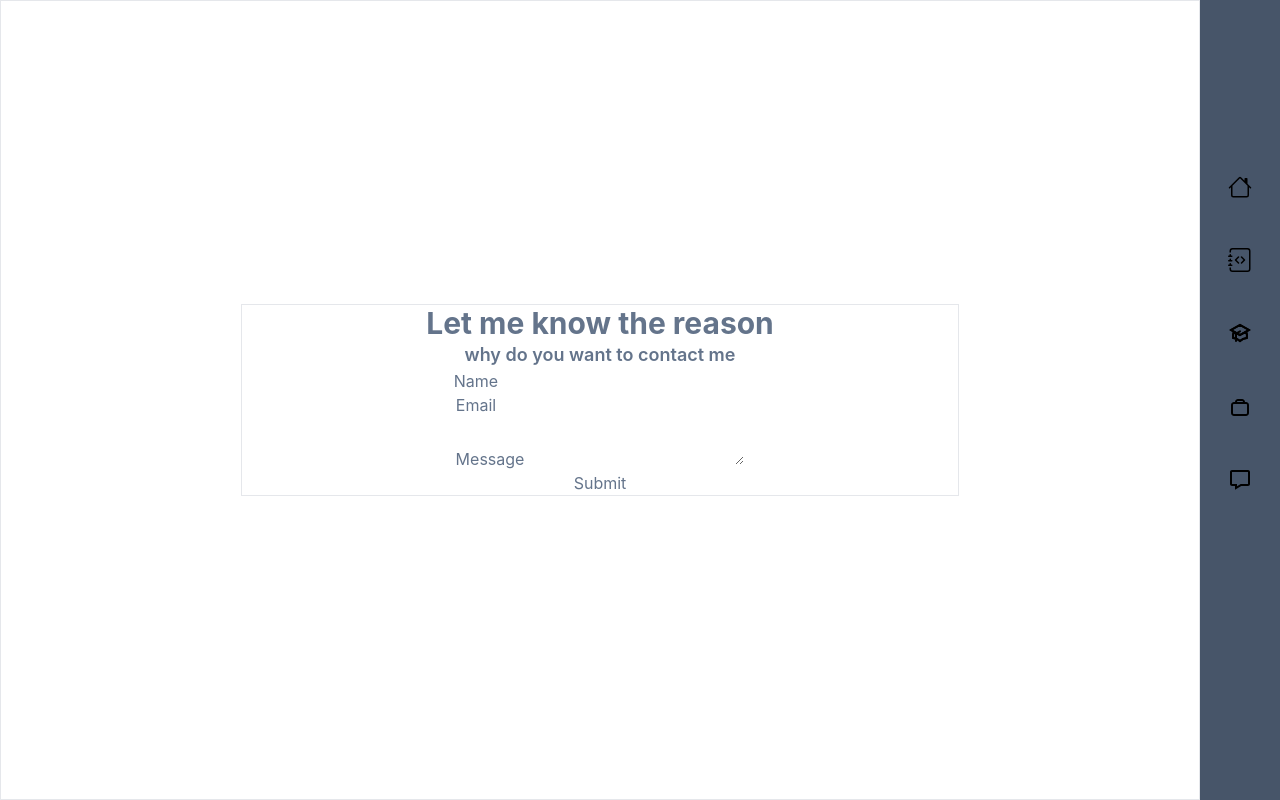
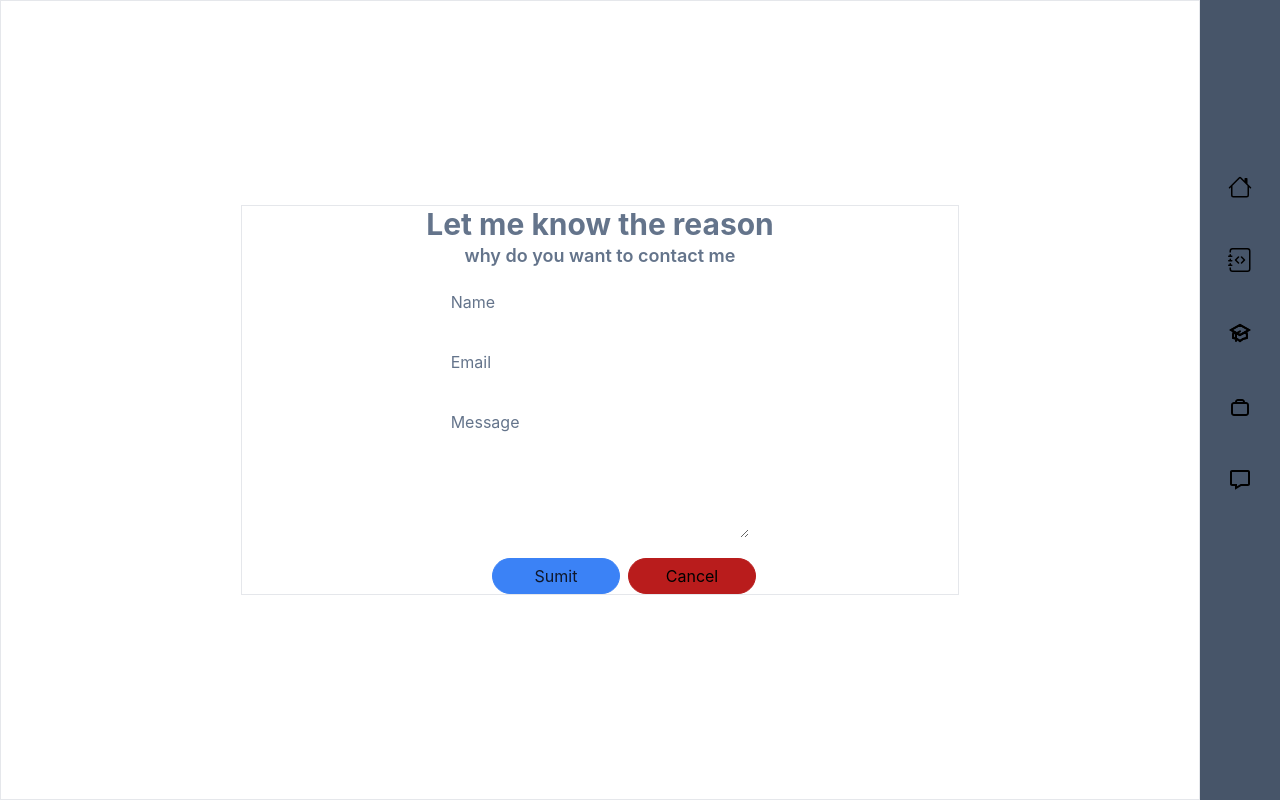
Before and after one commit to MdSahil-oss/Personal-web, a React (Create React App) app: page /contact in a window 1280 px wide. Built offline with nearby package versions, Linux system fonts and the light colour scheme.

Commit message:
Enhanced

```diff
--- a/src/components/contact/Contact.jsx
+++ b/src/components/contact/Contact.jsx
@@ -4,24 +4,28 @@ class Contact extends React.Component {
     render() {
         return (
             <div className="custom-scrolling-container border basis-full h-screen overflow-x-auto flex justify-center items-center">
-                <div className="border w-3/5 h-auto text-center text-slate-500">
-                    <h3 className=" text-3xl font-bold">Let me know the reason</h3>
-                    <h4 className=" text-lg font-semibold">why do you want to contact me</h4>
-                    <form action="" method="post">
-                        <div>
+                <div className="border w-3/5 h-auto text-slate-500 space-y-5">
+                    <div className="text-center flex flex-col justify-center items-center">
+                        <h3 className=" text-3xl font-bold">Let me know the reason</h3>
+                        <h4 className=" text-lg font-semibold">why do you want to contact me</h4>
+                    </div>
+                    <form className="space-y-5 flex flex-col justify-center items-center">
+                        <div className=" space-x-3 w-5/12 flex justify-between">
                             <label htmlFor="name">Name</label>
-                            <input id="name" type="text" />
+                            <input id="name" className="w-72 h-10 rounded-3xl text-center" type="text" />
                         </div>
-                        <div>
+                        <div className=" space-x-3 w-5/12 flex justify-between">
                             <label htmlFor="email">Email</label>
-                            <input id="email" type="email" />
+                            <input id="email" className="w-72 h-10 rounded-3xl text-center" type="email" />
                         </div>
-                        <div>
+                        <div className=" space-x-3 w-5/12 flex">
                             <label htmlFor="message">Message</label>
-                            <textarea id="message" type="text" />
+                            <textarea id="message" className="w-72 rounded-xl h-32 " type="text" />
                         </div>
-                        <div>
-                            <input type="button" value="Submit" />
+                        <div className="w-fit space-x-2 pl-12 flex">
+                            {/* <input type="button" className=" border w-32 h-9 rounded-3xl" value="Submit" /> */}
+                            <button className=" border border-blue-500 w-32 h-9 rounded-3xl bg-blue-500 hover:bg-slate-900 hover:text-blue-500 text-slate-900">Sumit</button>
+                            <button className=" border border-red-700 w-32 h-9 rounded-3xl bg-red-700 text-black hover:bg-slate-900 hover:text-red-700">Cancel</button>
                         </div>
                     </form>
                 </div>
```
